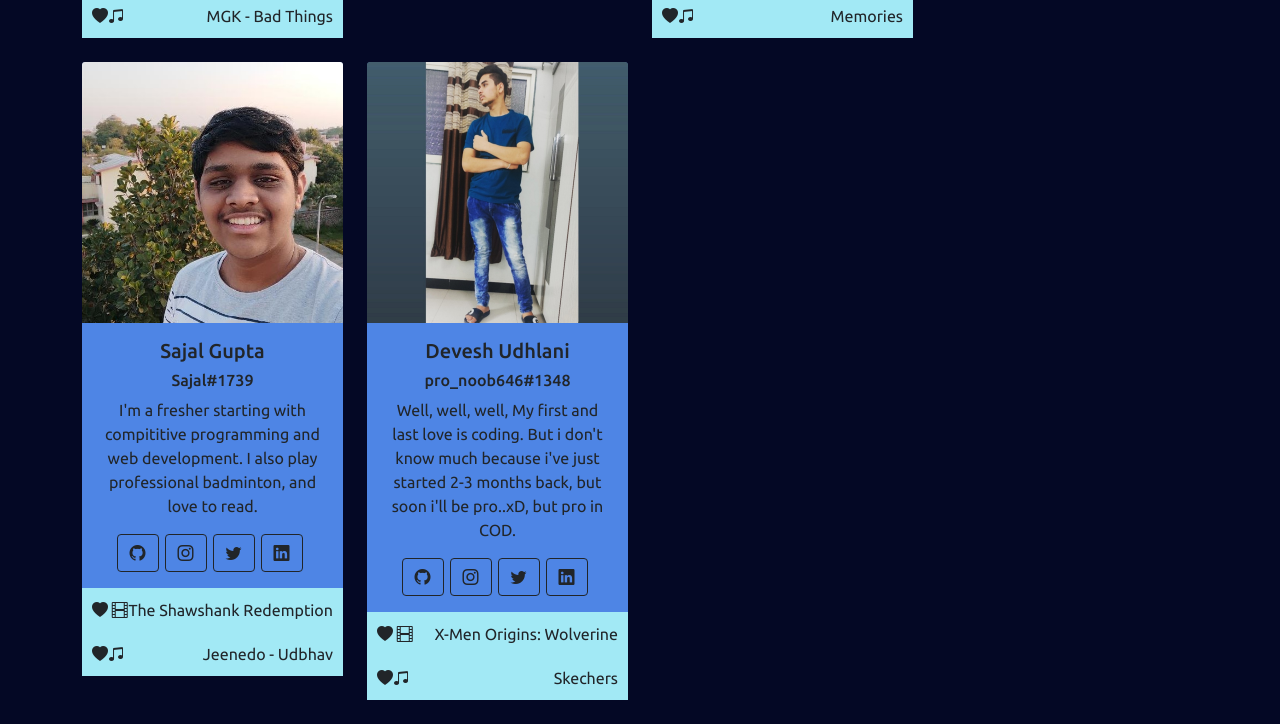
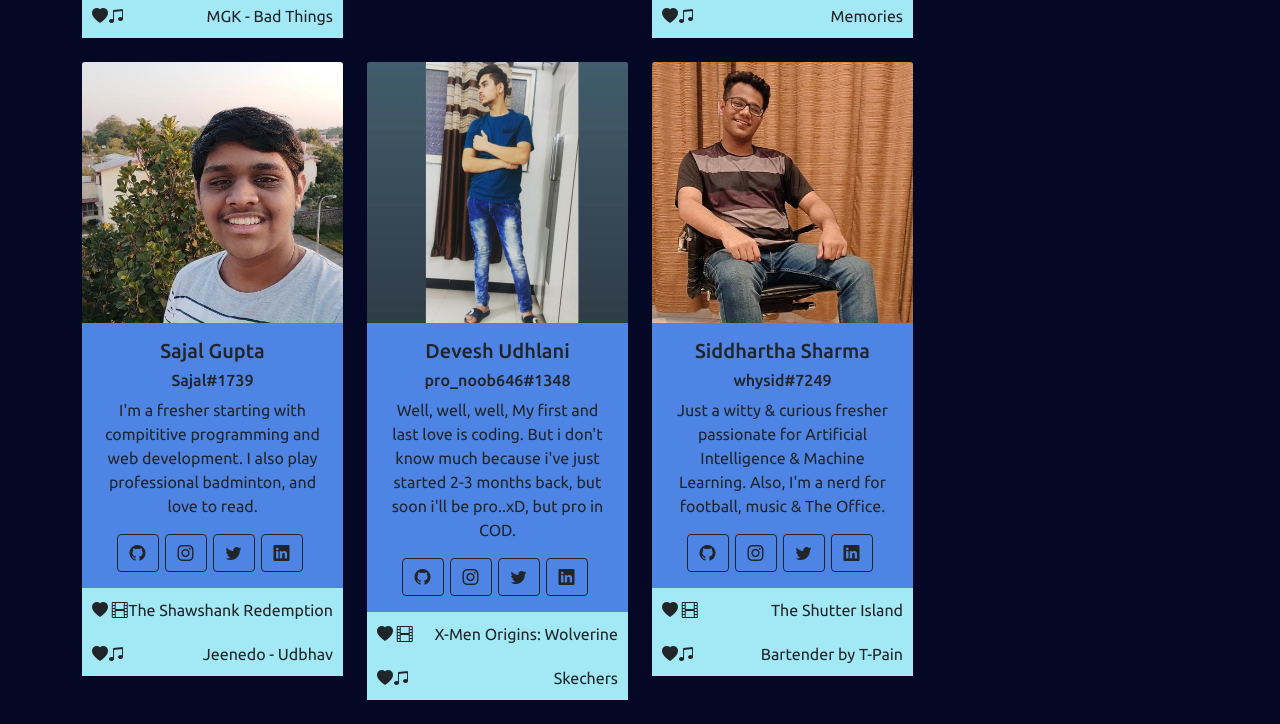
Before and after one commit to mizanxali/GWL-elecTRON, a plain HTML site: page index.html in a window 1280 px wide. Shown: the part 791-1515 px from the top of the page. Drawn offline with nearby package versions, Linux system fonts and the light colour scheme.

Commit message:
Added my card

```diff
--- a/index.html
+++ b/index.html
@@ -130,6 +130,24 @@
                     <div class="fav-song"><span><i class="bi bi-heart-fill"></i><i class="bi bi-music-note-beamed"></i></span><span>Skechers</span></div>
                 </div>
             </div>
+            <div class="col-sm-12 col-md-6 col-lg-4 col-xl-3 mb-4">
+                <div class="card member_card" style="width: 100%;">
+                    <img src="images/Siddhartha_Sharma.jpg" class="card-img-top">
+                    <div class="card-body">
+                      <h5 class="card-title">Siddhartha Sharma</h5>
+                      <h6>whysid#7249</h6>
+                      <p class="card-text">Just a witty & curious fresher passionate for Artificial Intelligence & Machine Learning. Also, I'm a nerd for football, music & The Office.</p>
+                      <div class="btn-group" role="group">
+                        <a href="https://github.com/iamsiddharthasharma"><button type="button" class="btn btn-outline-dark"><i class="bi bi-github"></i></button></a>
+                        <a href="https://www.instagram.com/iamsiddharthasharma"><button type="button" class="btn btn-outline-dark"><i class="bi bi-instagram"></i></button></a>
+                        <a href="https://twitter.com/sidtight"><button type="button" class="btn btn-outline-dark"><i class="bi bi-twitter"></i></button></a>
+                        <a href="https://www.linkedin.com/in/siddhartha-sharma-105b03202/"><button type="button" class="btn btn-outline-dark"><i class="bi bi-linkedin"></i></button></a>
+                        </div>
+                    </div>
+                    <div class="fav-movie"><span><i class="bi bi-heart-fill"></i> <i class="bi bi-film"></i></span><span>The Shutter Island</span></div>
+                    <div class="fav-song"><span><i class="bi bi-heart-fill"></i><i class="bi bi-music-note-beamed"></i></span><span>Bartender by T-Pain</span></div>
+                </div>
+            </div>
             <!-- ADD YOUR CARD ABOVE THIS LINE! :D -->
         </div>
     </div>
```
Also changed, not shown: images/Siddhartha_Sharma.jpg (added).
